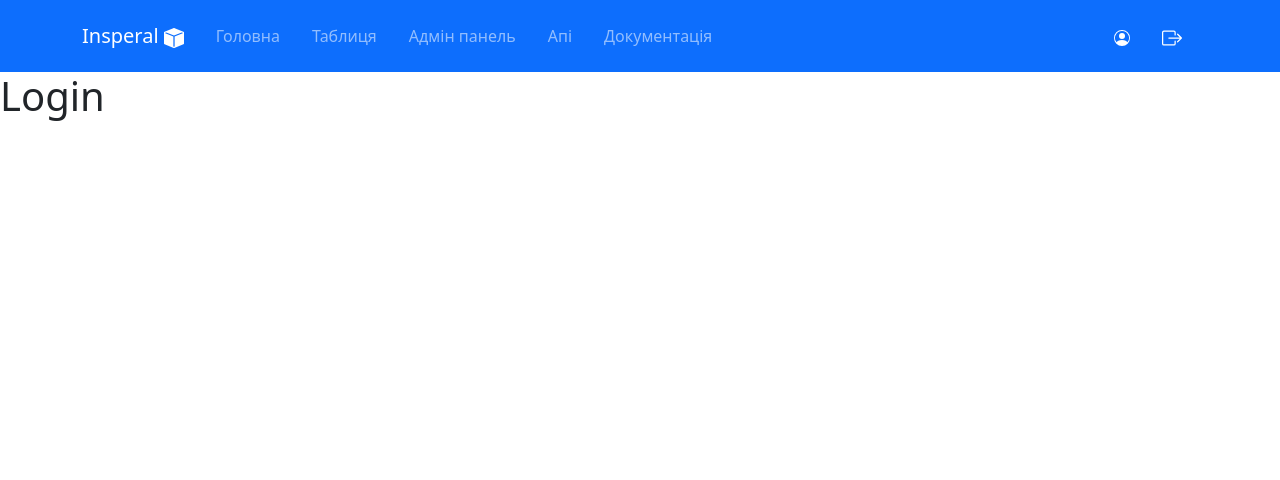
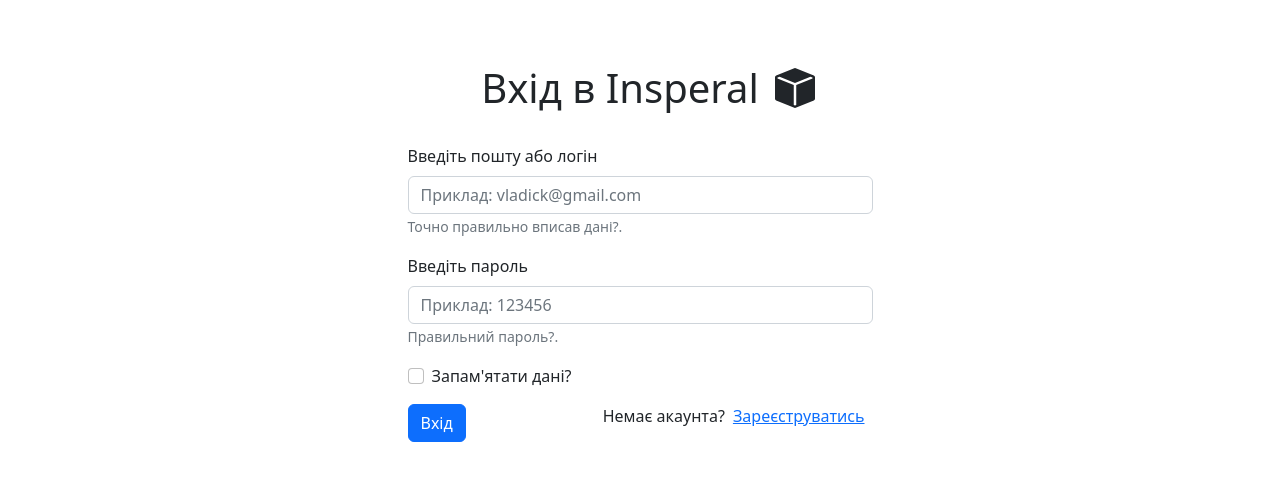
Before and after one commit to ProgramDig/Insperal, a React (Vite) app in the folder client/: page /login in a window 1280 px wide. Shown: the top 480 px of the page. Built offline with nearby package versions, Linux system fonts and the light colour scheme.

Commit message:
(feat) - edit login page

```diff
--- a/client/index.html
+++ b/client/index.html
@@ -2,9 +2,8 @@
 <html lang="en">
   <head>
     <meta charset="UTF-8" />
-    <link rel="icon" type="image/svg+xml" href="./src/assets/box-fill.svg" />
+    <link rel="icon" type="image/svg+xml" href="src/assets/box-fill-white.svg" />
     <meta name="viewport" content="width=device-width, initial-scale=1.0" />
-    <link href="https://cdn.jsdelivr.net/npm/bootstrap@5.3.0-alpha2/dist/css/bootstrap.min.css" rel="stylesheet" integrity="sha384-aFq/bzH65dt+w6FI2ooMVUpc+21e0SRygnTpmBvdBgSdnuTN7QbdgL+OapgHtvPp" crossorigin="anonymous">
     <title>Insperal</title>
   </head>
   <body>
--- a/client/src/App.tsx
+++ b/client/src/App.tsx
@@ -1,12 +1,13 @@
 import NavBar from "./components/NavBar/NavBar";
 import "./App.css";
 import routesHook from "./hooks/routes.hook";
+import 'bootstrap/dist/css/bootstrap.min.css';
 
 function App() {
   const routes = routesHook({});
   return (
     <div>
-      <NavBar/>
+      {/*<NavBar/>*/}
       {routes}
     </div>
   );
--- a/client/src/components/NavBar/NavBar.tsx
+++ b/client/src/components/NavBar/NavBar.tsx
@@ -1,6 +1,6 @@
 import React from "react";
 import { Container, Nav, Navbar } from "react-bootstrap";
-import logo from "../../assets/box-fill.svg";
+import logo from "../../assets/box-fill-white.svg";
 import user from "../../assets/person-circle.svg";
 import exit from "../../assets/box-arrow-right.svg";
 import { Link } from "react-router-dom";
--- a/client/src/pages/Login/Login.page.tsx
+++ b/client/src/pages/Login/Login.page.tsx
@@ -1,10 +1,46 @@
 import React from "react";
-import classes from "*.module.scss";
+import { Button, Form } from "react-bootstrap";
+import { Link } from "react-router-dom";
+import logo from "../../assets/box-fill-black.svg"
 
-const LoginPage = () => {
+const LoginPage: React.FC = (): JSX.Element => {
   return (
-    <div>
-      <h1>Login</h1>
+    <div className={"container"}>
+      <h1 className="d-flex justify-content-center mt-5 mb-3">
+        <span className={"m-3"}>Вхід в Insperal</span>
+        <img src={logo} alt="лого" />
+      </h1>
+      <div className={"d-flex justify-content-center "}>
+        <Form className={" col col-lg-5"}>
+          <Form.Group className="mb-3" controlId="formBasicEmail">
+            <Form.Label>Введіть пошту або логін</Form.Label>
+            <Form.Control type="email" placeholder="Приклад: vladick@gmail.com" />
+            <Form.Text className="text-muted">
+              Точно правильно вписав дані?.
+            </Form.Text>
+          </Form.Group>
+
+          <Form.Group className="mb-3" controlId="formBasicPassword">
+            <Form.Label>Введіть пароль</Form.Label>
+            <Form.Control type="password" placeholder="Приклад: 123456" />
+            <Form.Text className="text-muted">
+              Правильний пароль?.
+            </Form.Text>
+          </Form.Group>
+          <Form.Group className="mb-3" controlId="formBasicCheckbox">
+            <Form.Check type="checkbox" label="Запам'ятати дані?" />
+          </Form.Group>
+          <div className={"d-flex justify-content-between"}>
+            <Button variant="primary" type="submit">
+              Вхід
+            </Button>
+            <div>
+              <span>Немає акаунта?</span>
+              <Link className="m-2" to={"/registration"}>Зареєструватись</Link>
+            </div>
+          </div>
+        </Form>
+      </div>
     </div>
   );
 };
```
Also changed, not shown: client/src/assets/box-fill-black.svg (added), client/src/assets/box-fill-white.svg (renamed from client/src/assets/box-fill.svg).
